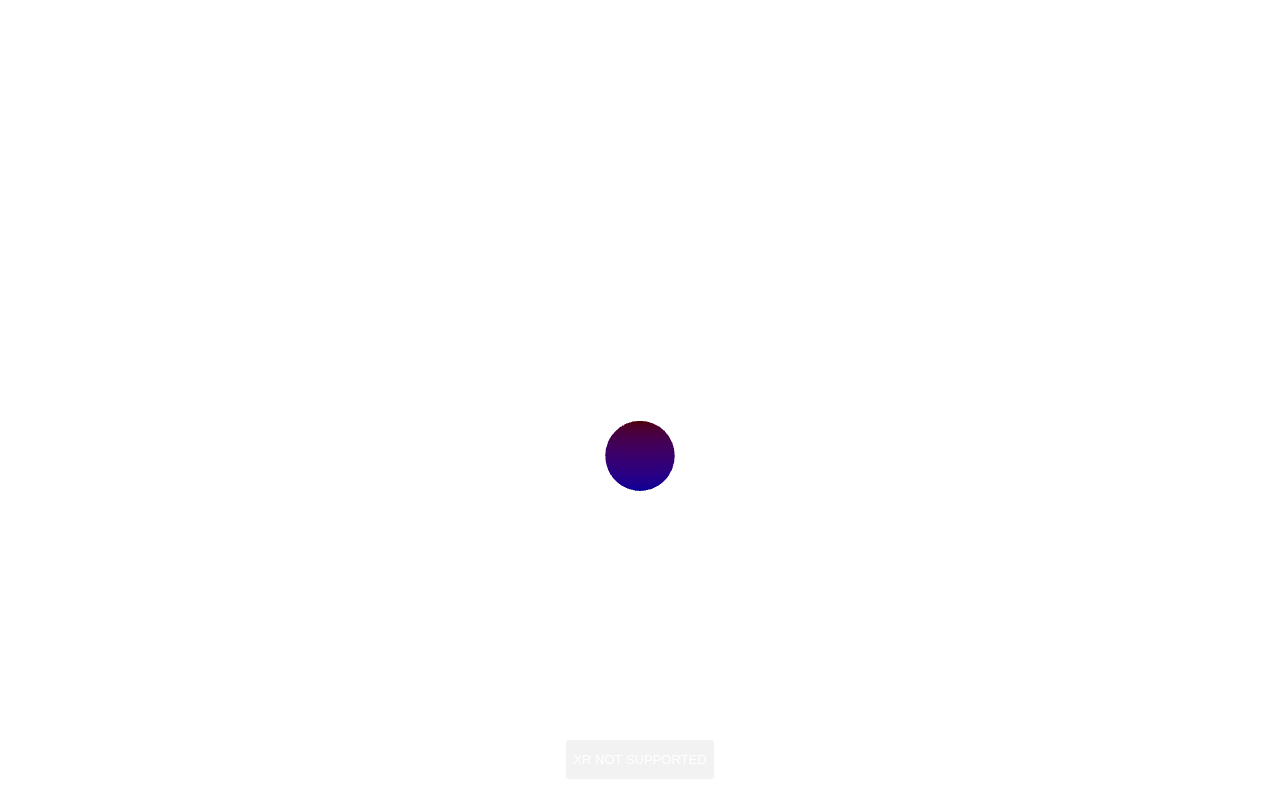
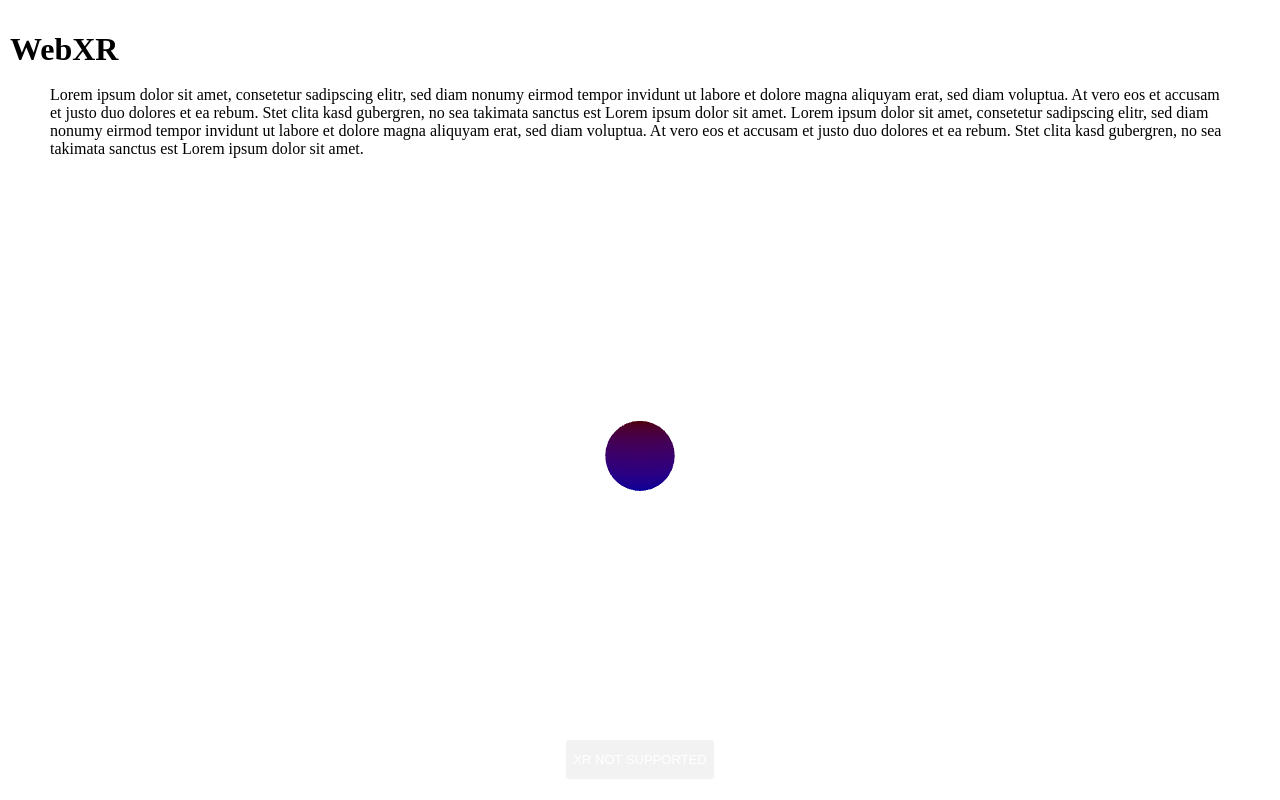
Before and after one commit to Loeffeldieb/loeffeldieb.github.io, a website: page index.html in a window 1280 px wide. Drawn offline with nearby package versions, Linux system fonts and the light colour scheme; animation ran at ten frames a second.

Commit message:
Update index.html

```diff
--- a/index.html
+++ b/index.html
@@ -3,6 +3,8 @@
 <head>
     <meta name="viewport" content="width=device-width, user-scalable=no, minimum-scale=1.0, maximum-scale=1.0">
     <title>ThreeJS und WebXR Test</title>
+    <h1>WebXR</h1>
+    <p>Lorem ipsum dolor sit amet, consetetur sadipscing elitr, sed diam nonumy eirmod tempor invidunt ut labore et dolore magna aliquyam erat, sed diam voluptua. At vero eos et accusam et justo duo dolores et ea rebum. Stet clita kasd gubergren, no sea takimata sanctus est Lorem ipsum dolor sit amet. Lorem ipsum dolor sit amet, consetetur sadipscing elitr, sed diam nonumy eirmod tempor invidunt ut labore et dolore magna aliquyam erat, sed diam voluptua. At vero eos et accusam et justo duo dolores et ea rebum. Stet clita kasd gubergren, no sea takimata sanctus est Lorem ipsum dolor sit amet.</p>
     <style>
         body { margin: 0; }
         canvas { display: block; }
```
